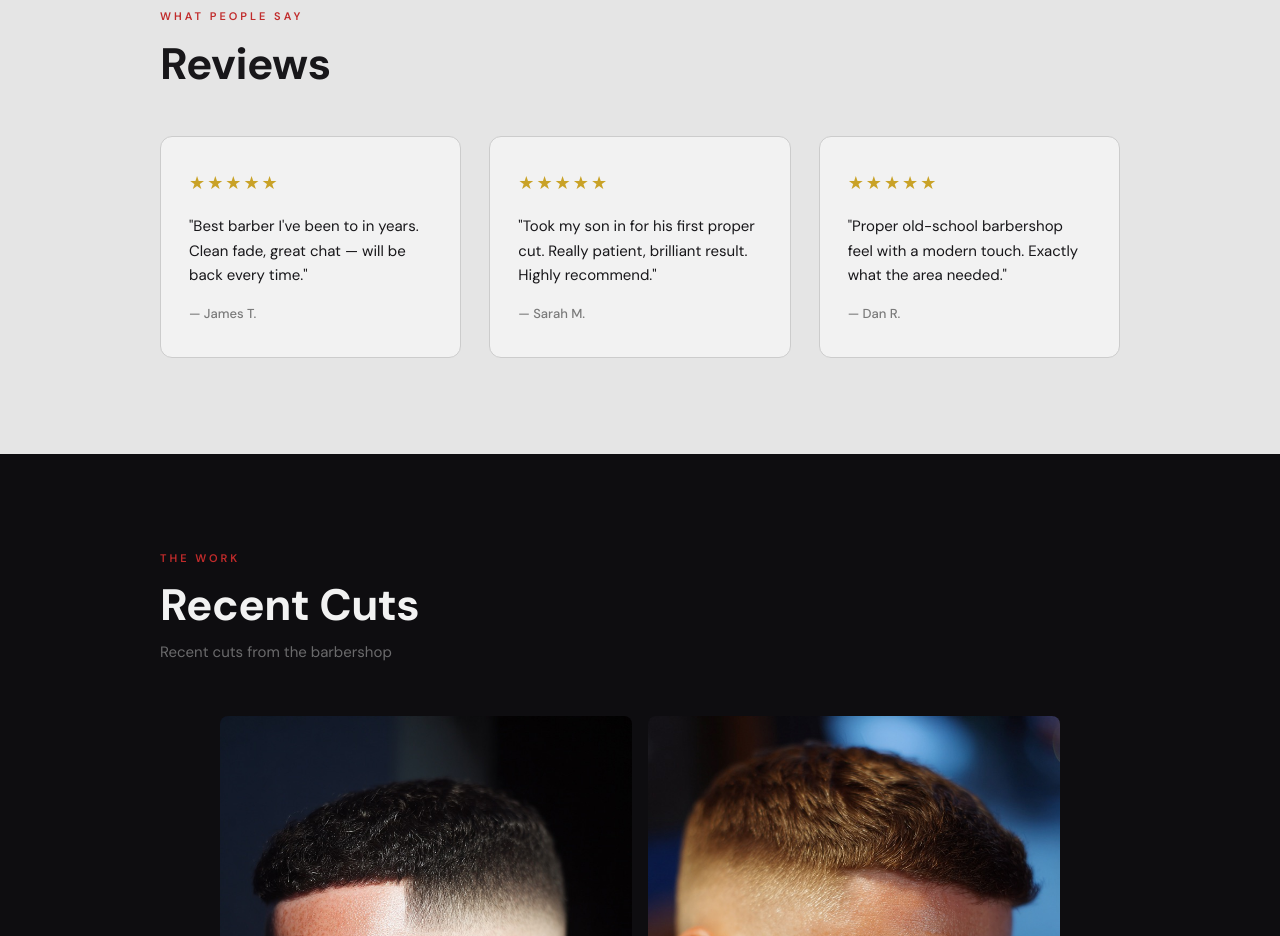
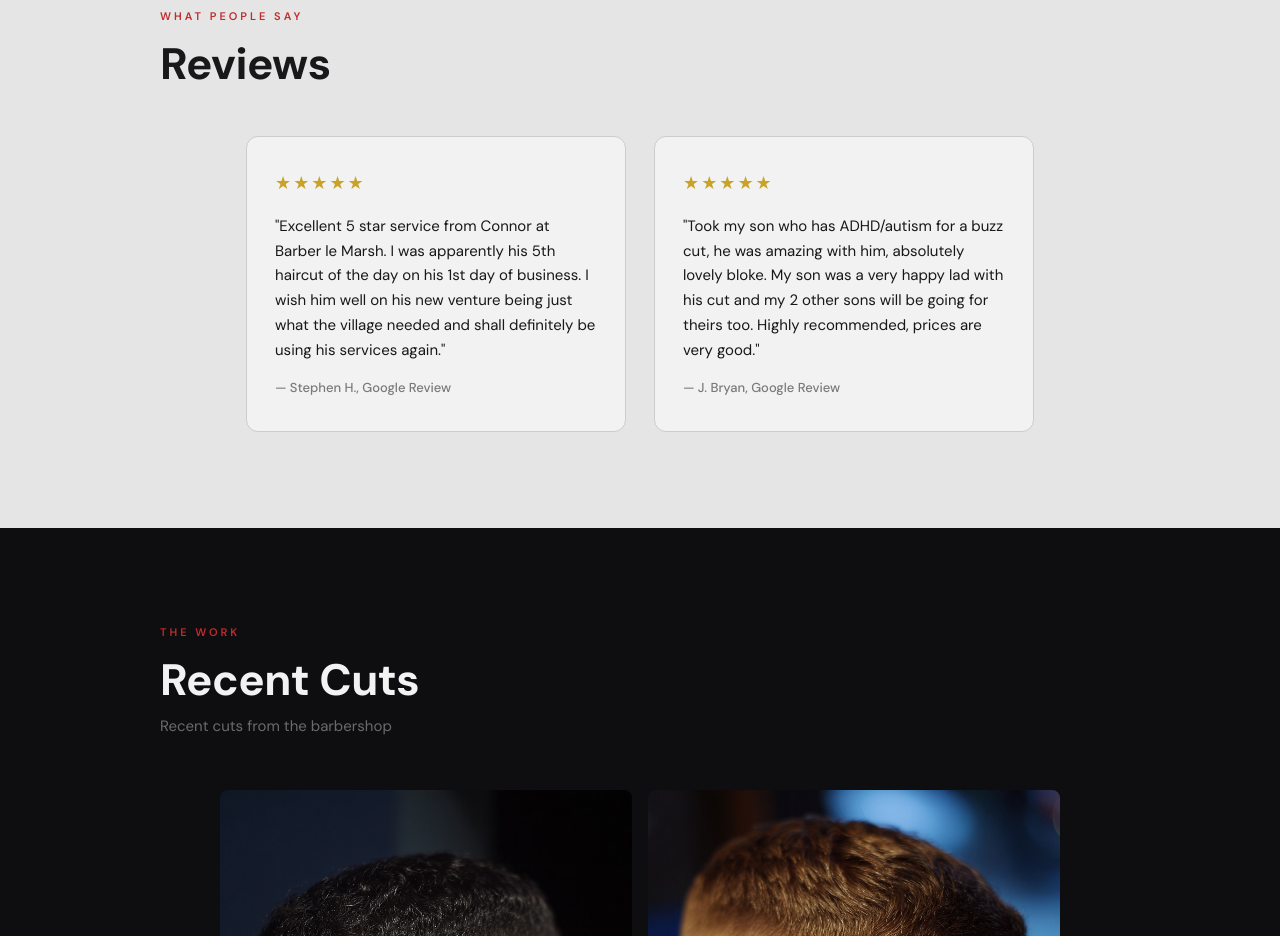
Before and after one commit to conorfry/barber-le-marsh, a website: page public/index.html in a window 1280 px wide. Shown: the part 1340-2276 px from the top of the page. Drawn offline with Linux system fonts and the light colour scheme; no server answers.

Commit message:
Replace placeholder reviews with real Google reviews
Swap the 3 fabricated testimonials for the 2 actual 5-star reviews
from the Google Business Profile, and adjust the reviews grid to a
centered flex layout so it looks right with any review count.

Co-Authored-By: Claude Sonnet 5 <noreply@anthropic.com>

```diff
--- a/public/css/style.css
+++ b/public/css/style.css
@@ -524,8 +524,9 @@ a   { color: inherit; text-decoration: none; }
 
 /* ── Reviews ───────────────────────────────────────── */
 .reviews-grid {
-  display: grid;
-  grid-template-columns: repeat(3, 1fr);
+  display: flex;
+  flex-wrap: wrap;
+  justify-content: center;
   gap: 28px;
   margin-top: 48px;
 }
@@ -537,6 +538,8 @@ a   { color: inherit; text-decoration: none; }
   display: flex;
   flex-direction: column;
   gap: 16px;
+  flex: 1 1 320px;
+  max-width: 380px;
 }
 .review-stars {
   color: #C9A227;
@@ -555,7 +558,7 @@ a   { color: inherit; text-decoration: none; }
   font-weight: 500;
 }
 @media (max-width: 768px) {
-  .reviews-grid { grid-template-columns: 1fr; }
+  .review-card { flex-basis: 100%; max-width: 100%; }
 }
 
 /* ── Portfolio Carousel ─────────────────────────────── */
--- a/public/index.html
+++ b/public/index.html
@@ -199,18 +199,13 @@
     <div class="reviews-grid">
       <div class="review-card">
         <div class="review-stars">★★★★★</div>
-        <p class="review-text">"Best barber I've been to in years. Clean fade, great chat — will be back every time."</p>
-        <p class="review-author">— James T.</p>
+        <p class="review-text">"Excellent 5 star service from Connor at Barber le Marsh. I was apparently his 5th haircut of the day on his 1st day of business. I wish him well on his new venture being just what the village needed and shall definitely be using his services again."</p>
+        <p class="review-author">— Stephen H., Google Review</p>
       </div>
       <div class="review-card">
         <div class="review-stars">★★★★★</div>
-        <p class="review-text">"Took my son in for his first proper cut. Really patient, brilliant result. Highly recommend."</p>
-        <p class="review-author">— Sarah M.</p>
-      </div>
-      <div class="review-card">
-        <div class="review-stars">★★★★★</div>
-        <p class="review-text">"Proper old-school barbershop feel with a modern touch. Exactly what the area needed."</p>
-        <p class="review-author">— Dan R.</p>
+        <p class="review-text">"Took my son who has ADHD/autism for a buzz cut, he was amazing with him, absolutely lovely bloke. My son was a very happy lad with his cut and my 2 other sons will be going for theirs too. Highly recommended, prices are very good."</p>
+        <p class="review-author">— J. Bryan, Google Review</p>
       </div>
     </div>
   </div>
```
